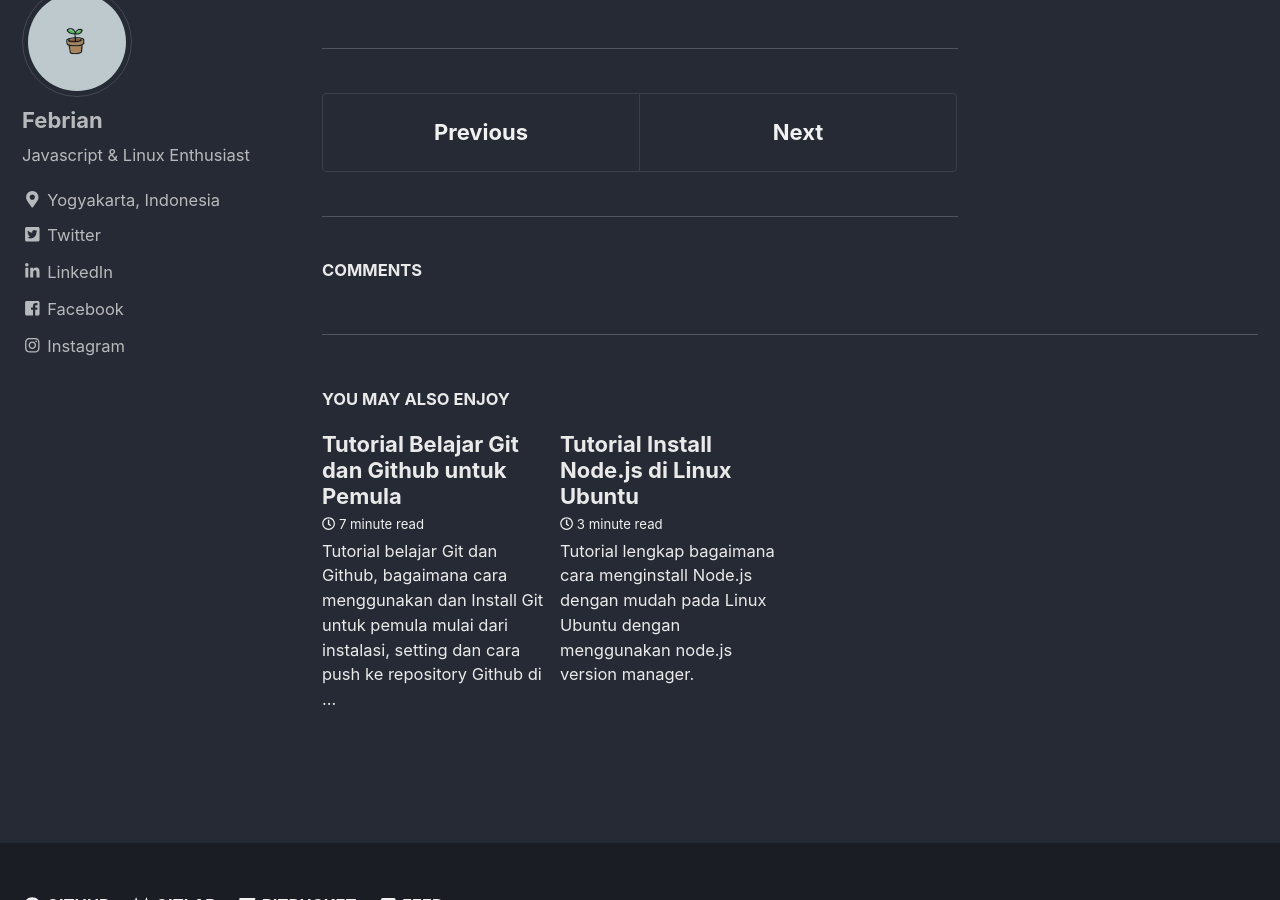
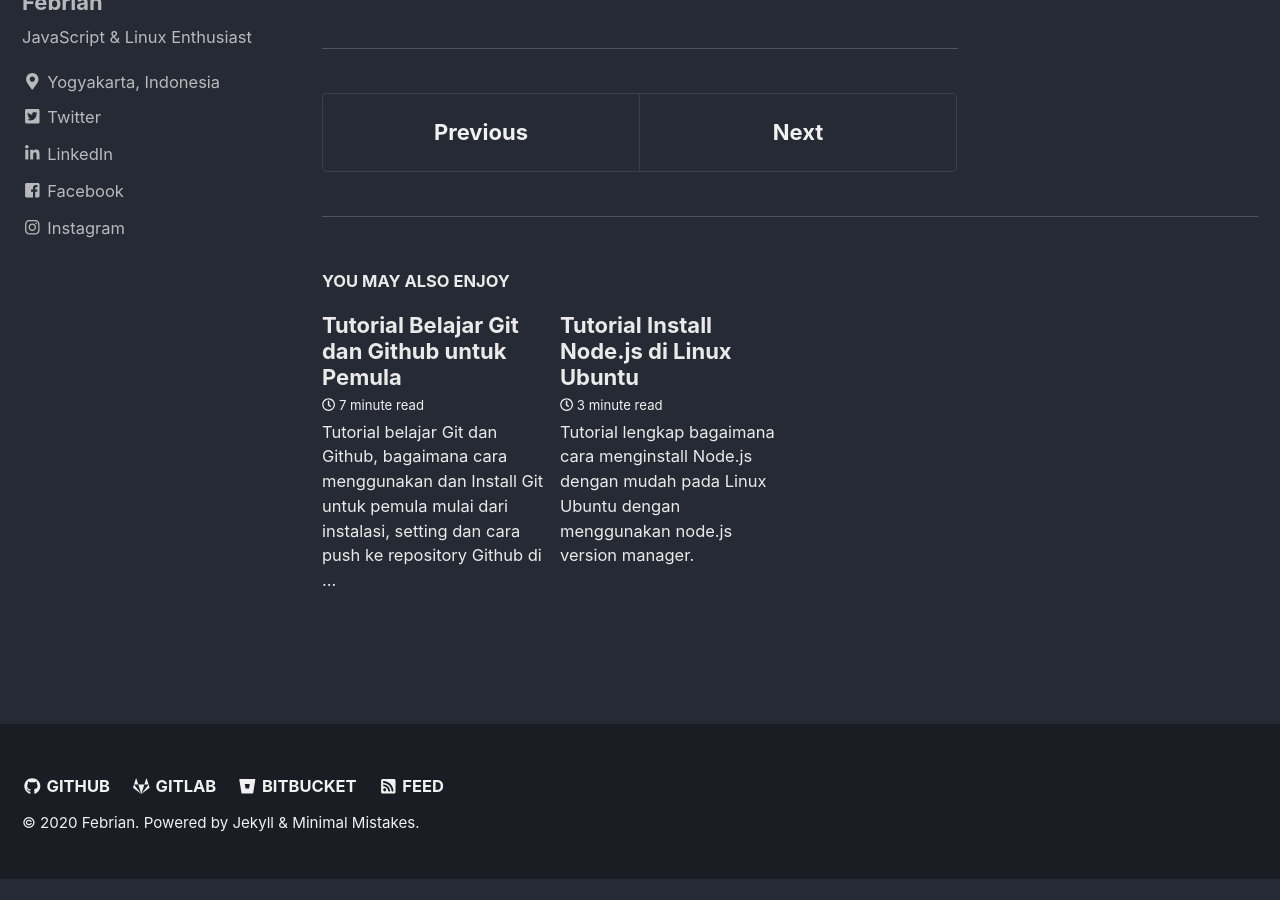
Before and after one commit to maineswai/blog, a Jekyll site: the page built from _posts/2019-03-04-cara-flash-hp-samsung.md, in a window 1280 px wide and 900 px high, scrolled down 16219 px. Built offline with Jekyll 4.4.1, drawn with Linux system fonts in a browser that asks for light colours; cached includes are drawn as plain includes; comment, search, counter and statistics services are not loaded; after the commit the page ends 17098 px from its top, so only the background shows below that.

Commit message:
Otak atik config

```diff
--- a/_config.yml
+++ b/_config.yml
@@ -32,7 +32,7 @@ words_per_minute         : 200
 comments:
   provider               : "disqus" # false (default), "disqus", "discourse", "facebook", "google-plus", "staticman", "staticman_v2", "utterances", "custom"
   disqus:
-    shortname            : "pseud0nymswebid" # https://help.disqus.com/customer/portal/articles/466208-what-s-a-shortname-
+    shortname            : #"pseud0nymswebid" # https://help.disqus.com/customer/portal/articles/466208-what-s-a-shortname-
   discourse:
     server               : # https://meta.discourse.org/t/embedding-discourse-comments-via-javascript/31963 , e.g.: meta.discourse.org
   facebook:
@@ -111,7 +111,7 @@ analytics:
 author:
   name             : "Febrian"
   avatar           : /assets/images/profile.jpg # path of avatar image, e.g. "/assets/images/bio-photo.jpg"
-  bio              : "Javascript & Linux Enthusiast"
+  bio              : "JavaScript & Linux Enthusiast"
   location         : "Yogyakarta, Indonesia"
   email            : #"solihinfebrian0@gmail.com"
   links:
@@ -293,7 +293,7 @@ defaults:
       layout: single
       author_profile: true
       read_time: true
-      comments: true
+      comments: false
       share: true
       related: true
 
```
Also changed, not shown: README.md (deleted).
